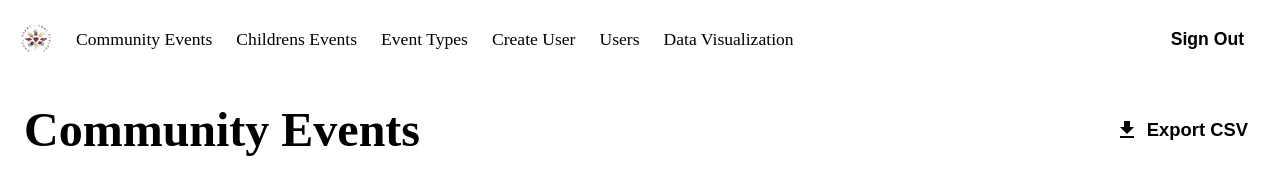
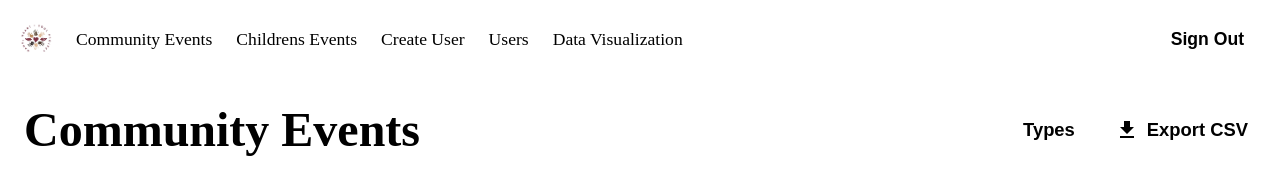
Before and after one commit to HandHeartSoulProject/HandHeartSoulProject.github.io, a React (Vite) app: page /Hand-Heart-and-Soul/community-events in a window 1280 px wide. Shown: the top 182 px of the page. Built offline with nearby package versions, Linux system fonts and the light colour scheme; no server answers; the database is empty; the HTML template or start-up script is replaced by a standard one; what victory would draw is missing.

Commit message:
Updated community event types screen
Link removed from navbar to community events screen

```diff
--- a/src/App.tsx
+++ b/src/App.tsx
@@ -5,7 +5,7 @@ import ChildrensEvents from "./pages/ChildrensEvents";
 import CommunityEvents from "./pages/CommunityEvents";
 import CreateUsers from "./pages/CreateUsers";
 import DataVis from "./pages/DataVis";
-import EventTypes from "./pages/EventTypes";
+import CommunityEventTypes from "./pages/CommunityEventTypes";
 import Login from "./pages/Login";
 import Users from "./pages/Users";
 import "./styles/App.scss";
@@ -18,7 +18,7 @@ function App() {
 				<Route path="/" element={<NavLayout />}>
 					<Route path="community-events" element={<CommunityEvents />} />
 					<Route path="childrens-events" element={<ChildrensEvents />} />
-					<Route path="event-types" element={<EventTypes />} />
+					<Route path="community-event-types" element={<CommunityEventTypes />} />
 					<Route path="create-user" element={<CreateUsers />} />
 					<Route path="users" element={<Users />} />
 					<Route path="vis" element={<DataVis />} />
--- a/src/components/EventTypeRow.tsx
+++ b/src/components/CommunityEventTypeRow.tsx
@@ -6,7 +6,7 @@ import { objectsEqual } from "../util";
 import ActionButtons from "./ActionButtons";
 import { snackbarType } from "./CustomSnackbar";
 
-function EventTypeRow({
+function CommunityEventTypeRow({
 	eventType,
 	removeEventType,
 	updateEventType,
@@ -30,7 +30,7 @@ function EventTypeRow({
 		}
 
 		setLoadingDelete(true);
-		const { error } = await supabase.from("eventTypes").delete().eq("id", eventType.id);
+		const { error } = await supabase.from("communityEventTypes").delete().eq("id", eventType.id);
 		if (error) {
 			console.error(error);
 			setSnackBar({ toggle: true, severity: "error", message: "Failed to delete event type" });
@@ -68,7 +68,7 @@ function EventTypeRow({
 
 		setLoadingSave(true);
 		const { data, error } = await supabase
-			.from("eventTypes")
+			.from("communityEventTypes")
 			.update({ name: editedEventType.name })
 			.eq("id", eventType.id)
 			.select("*");
@@ -111,4 +111,4 @@ function EventTypeRow({
 	);
 }
 
-export default EventTypeRow;
+export default CommunityEventTypeRow;
--- a/src/components/NavBar.tsx
+++ b/src/components/NavBar.tsx
@@ -22,9 +22,6 @@ function NavBar() {
 				<NavLink to="childrens-events" className={activeClass}>
 					Childrens Events
 				</NavLink>
-				<NavLink to="event-types" className={activeClass}>
-					Event Types
-				</NavLink>
 				<NavLink to="create-user" className={activeClass}>
 					Create User
 				</NavLink>
--- a/src/pages/EventTypes.tsx
+++ b/src/pages/CommunityEventTypes.tsx
@@ -1,11 +1,11 @@
 import { useEffect, useState } from "react";
 
 import CustomSnackbar, { snackbarType } from "../components/CustomSnackbar";
-import EventTypeRow from "../components/EventTypeRow";
+import CommunityEventTypeRow from "../components/CommunityEventTypeRow";
 import { supabase } from "../supabaseClient";
 import { communityEventTypeType } from "../types/eventTypes";
 
-function EventTypes() {
+function CommunityEventTypes() {
 	const [types, setTypes] = useState<communityEventTypeType[]>();
 	useEffect(() => {
 		async function fetchTypes() {
@@ -41,7 +41,7 @@ function EventTypes() {
 						types
 							.sort((typeA, typeB) => typeA.id - typeB.id)
 							.map(type => (
-								<EventTypeRow
+								<CommunityEventTypeRow
 									key={type.id}
 									eventType={type}
 									removeEventType={() => setTypes(types?.filter(t => t.id != type.id))}
@@ -66,4 +66,4 @@ function EventTypes() {
 	);
 }
 
-export default EventTypes;
+export default CommunityEventTypes;
--- a/src/pages/CommunityEvents.tsx
+++ b/src/pages/CommunityEvents.tsx
@@ -5,6 +5,7 @@ import CustomSnackbar, { snackbarType } from "../components/CustomSnackbar";
 import ExportCSVButton from "../components/ExportCSVButton";
 import { supabase } from "../supabaseClient";
 import { communityEventType } from "../types/eventTypes";
+import { Link } from "react-router-dom";
 
 function CommunityEvents() {
 	const [events, setEvents] = useState<communityEventType[]>();
@@ -32,7 +33,12 @@ function CommunityEvents() {
 		<div className="table-layout">
 			<div className="title">
 				<h1>Community Events</h1>
-				<ExportCSVButton data={events} />
+				<div className="right">
+					<Link to="/community-event-types">
+						<button>Types</button>
+					</Link>
+					<ExportCSVButton data={events} />
+				</div>
 			</div>
 			<table>
 				<thead>
--- a/src/styles/App.scss
+++ b/src/styles/App.scss
@@ -118,6 +118,12 @@ span[contenteditable] {
 		gap: 1rem;
 		width: 100%;
 
+		.right {
+			display: flex;
+			flex-direction: row;
+			align-items: center;
+			gap: 1rem;
+
 			a {
 				text-decoration: none;
 				color: inherit;
@@ -129,6 +135,7 @@ span[contenteditable] {
 				gap: 0.5rem;
 
 				padding: 0.5rem;
+			}
 		}
 	}
 
```
Lines whose indentation alone changed are shown as unchanged.
